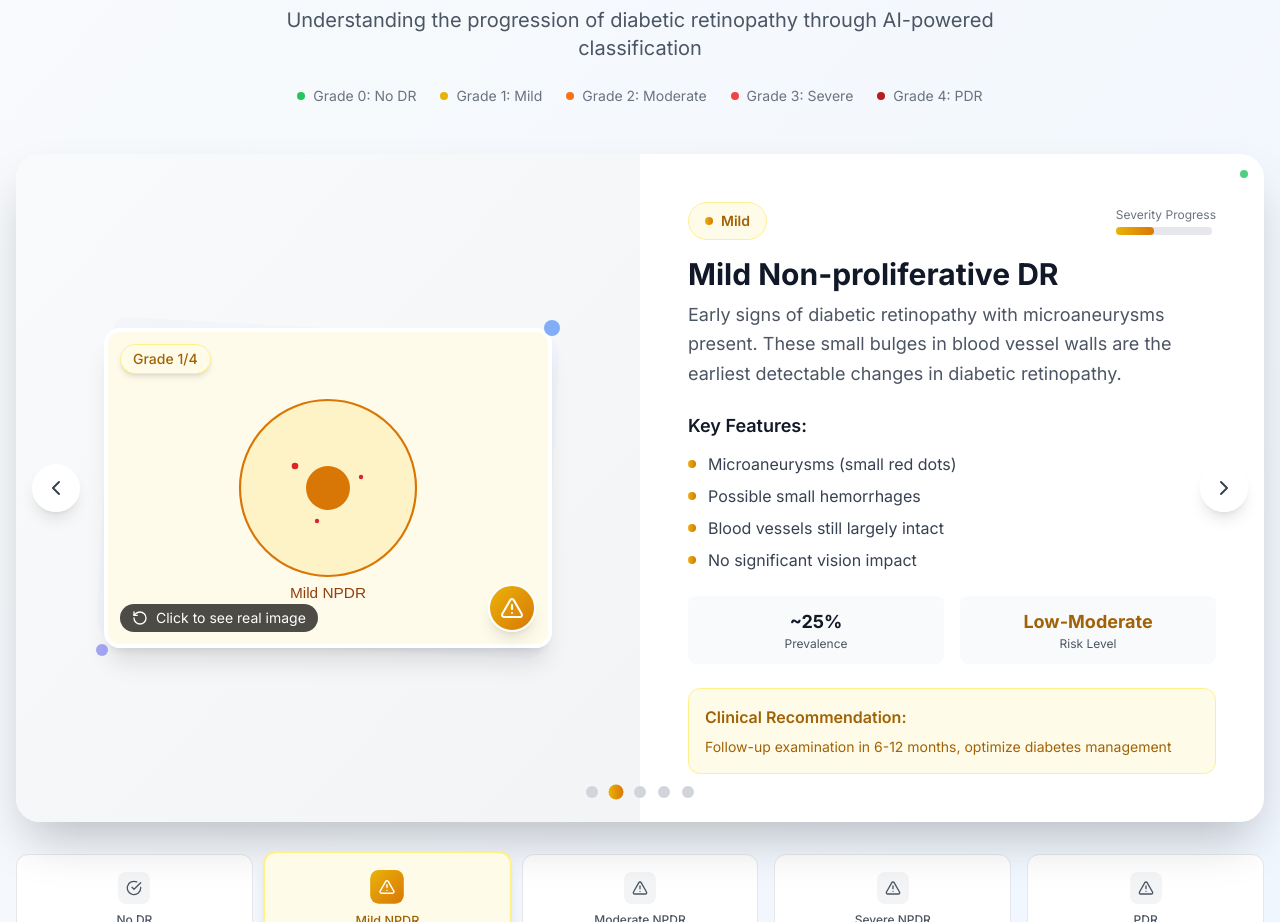
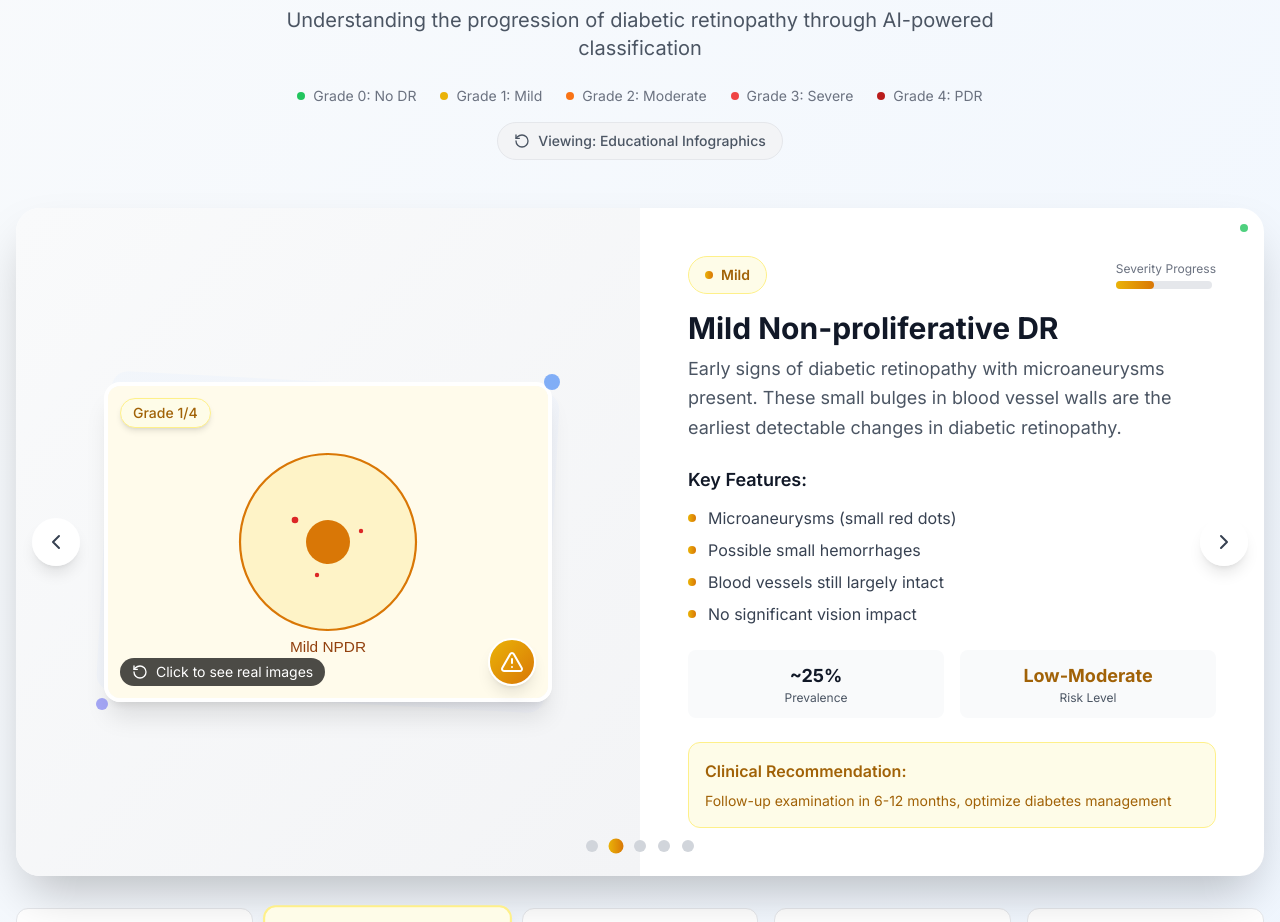
Before and after one commit to syn-vita/efficientnetLSTL-DR-classifier, a React (Vite) app in the folder dr-classification-webapp/: page / in a window 1280 px wide. Shown: the part 1660-2582 px from the top of the page. Built offline with nearby package versions, Linux system fonts and the light colour scheme.

Commit message:
Updated card interactions between different severities to use shared flip-states instead of individual states

```diff
--- a/dr-classification-webapp/src/components/SeverityCarousel.jsx
+++ b/dr-classification-webapp/src/components/SeverityCarousel.jsx
@@ -113,13 +113,10 @@ const severityLevels = [
 export default function SeverityCarousel() {
   const [currentIndex, setCurrentIndex] = useState(0)
   const [isAutoPlaying, setIsAutoPlaying] = useState(true)
-  const [flippedCards, setFlippedCards] = useState({})
+  const [showRealImages, setShowRealImages] = useState(false)
 
-  const toggleFlip = (levelId) => {
-    setFlippedCards(prev => ({
-      ...prev,
-      [levelId]: !prev[levelId]
-    }))
+  const toggleImageMode = () => {
+    setShowRealImages(prev => !prev)
   }
 
   // Auto-advance carousel
@@ -132,11 +129,6 @@ export default function SeverityCarousel() {
 
     return () => clearInterval(interval)
   }, [isAutoPlaying])
-
-  // Reset flip state when carousel changes
-  useEffect(() => {
-    setFlippedCards({})
-  }, [currentIndex])
 
   const goToSlide = (index) => {
     setCurrentIndex(index)
@@ -224,6 +216,18 @@ export default function SeverityCarousel() {
               <span>Grade 4: PDR</span>
             </div>
           </div>
+
+          {/* View Mode Indicator */}
+          <div className="flex justify-center mt-4">
+            <div className={`px-4 py-2 rounded-full text-sm font-medium flex items-center space-x-2 transition-all duration-300 ${
+              showRealImages
+                ? 'bg-blue-100 text-blue-800 border border-blue-200'
+                : 'bg-gray-100 text-gray-600 border border-gray-200'
+            }`}>
+              <RotateCcw className="w-4 h-4" />
+              <span>Viewing: {showRealImages ? 'Real Medical Images' : 'Educational Infographics'}</span>
+            </div>
+          </div>
         </div>
 
         <div className="relative bg-white rounded-3xl shadow-2xl overflow-hidden">
@@ -238,9 +242,9 @@ export default function SeverityCarousel() {
                 <div
                   key={currentLevel.id}
                   className="relative w-full h-80 cursor-pointer perspective-1000"
-                  onClick={() => toggleFlip(currentLevel.id)}
+                  onClick={toggleImageMode}
                 >
-                  <div className={`flip-card-inner w-full h-full transition-transform duration-700 preserve-3d ${flippedCards[currentLevel.id] ? 'rotate-y-180' : ''}`}>
+                  <div className={`flip-card-inner w-full h-full transition-transform duration-700 preserve-3d ${showRealImages ? 'rotate-y-180' : ''}`}>
                     {/* Front - Infographic */}
                     <div className="flip-card-face flip-card-front absolute inset-0 w-full h-full backface-hidden">
                       <img
@@ -250,7 +254,7 @@ export default function SeverityCarousel() {
                       />
                       <div className="absolute bottom-4 left-4 bg-black/70 text-white px-3 py-1 rounded-full text-sm flex items-center space-x-2">
                         <RotateCcw className="w-4 h-4" />
-                        <span>Click to see real image</span>
+                        <span>Click to see real images</span>
                       </div>
                     </div>
 
@@ -263,7 +267,7 @@ export default function SeverityCarousel() {
                       />
                       <div className="absolute bottom-4 left-4 bg-black/70 text-white px-3 py-1 rounded-full text-sm flex items-center space-x-2">
                         <RotateCcw className="w-4 h-4" />
-                        <span>Click to see infographic</span>
+                        <span>Click to see infographics</span>
                       </div>
                     </div>
                   </div>
```
